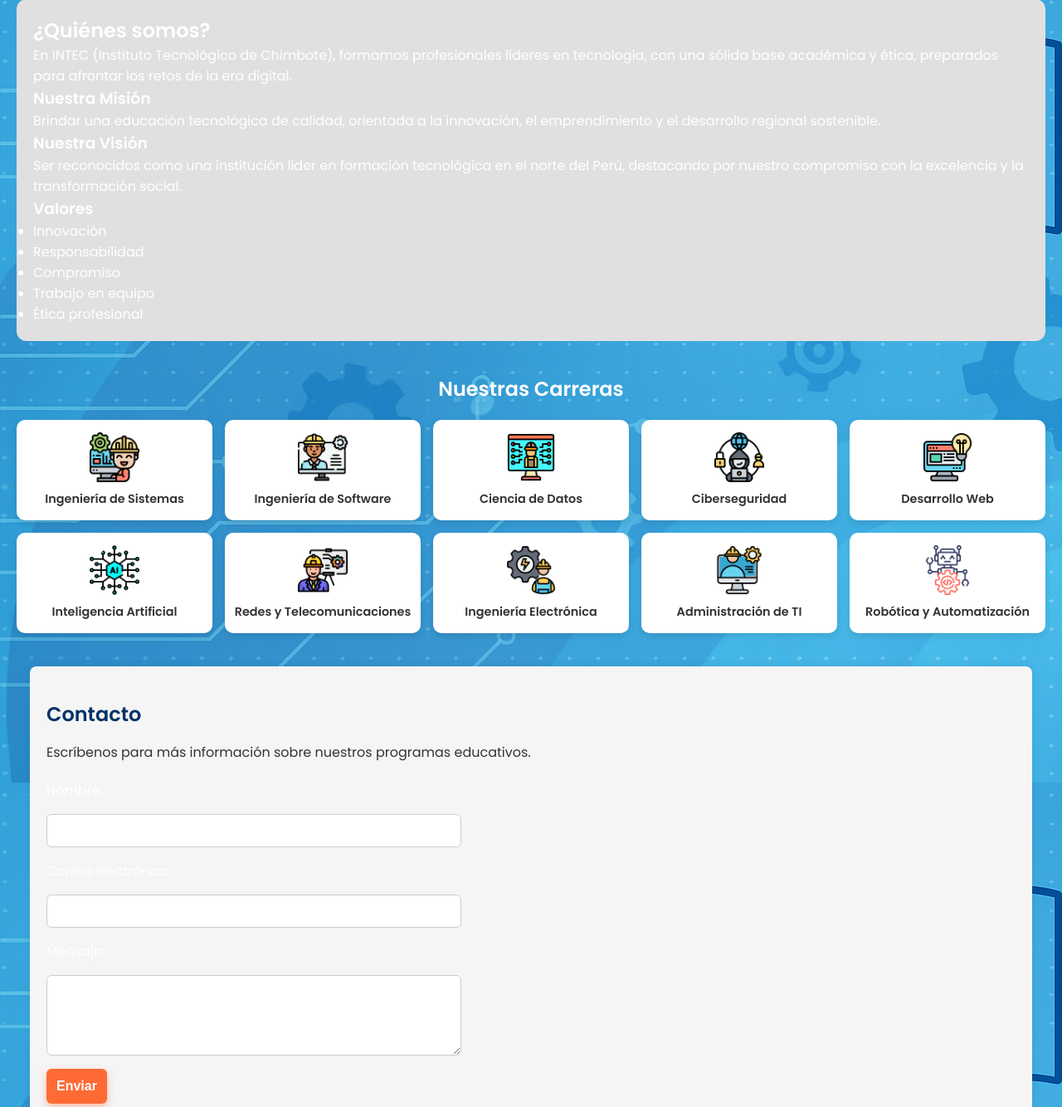
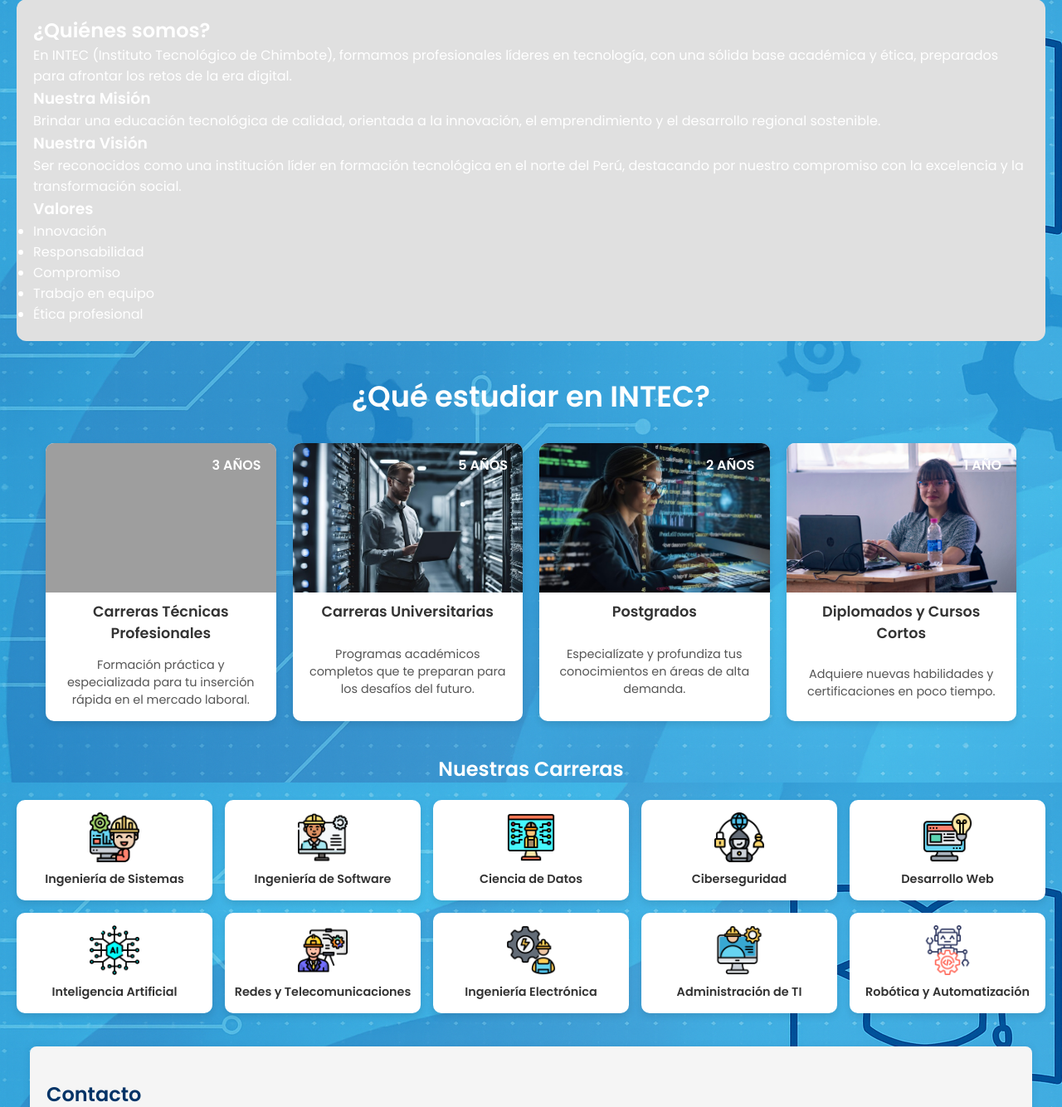
Before and after one commit to MassielSanchez/TrabajoWeb, a PHP site: page / in a window 1280 px wide. Shown: the part 81-1415 px from the top of the page at 83% size. Run offline with PHP 8.4, Linux system fonts and the light colour scheme; grey boxes are pictures that could not be loaded.

Commit message:
filosiofia

```diff
--- a/css/index.css
+++ b/css/index.css
@@ -12,6 +12,10 @@
 
 /* Finalmente, los estilos específicos de secciones */
 @import url('./modules/sections.css');
+
+/*diseño de Nuestra Filosofia*/
+@import url('./modules/filosofia.css');
+
 
 
 /* ================== */
--- /dev/null
+++ b/css/modules/filosofia.css
@@ -0,0 +1,105 @@
+/* ================== */
+/* 8. Sección "¿Qué estudiar en INTEC?" (IMÁGENES GRANDES - ANTES LLAMADA ".carreras" en el HTML antiguo) */
+/* Este bloque de CSS ha sido renombrado y ajustado para tu HTML actual */
+/* ================== */
+
+.filosofia-educativa h2 { /* <-- ESTO es para el H2 de la sección "Filosofía Educativa" */
+    color: var(--azul-intec);
+    margin-bottom: 30px;
+    font-size: 2.2em;
+}
+
+/* El resto de tu CSS para .filosofia-educativa y sus tarjetas */
+.filosofia-educativa {
+    text-align: center;
+    margin: 40px auto;
+    padding: 0 15px;
+    max-width: 1200px;
+}
+
+.que-estudiar { /* <-- ESTO es para la sección "Qué estudiar en INTEC?" (la de las imágenes grandes) */
+    text-align: center;
+    margin: 40px auto;
+    padding: 0 15px;
+    max-width: 1200px;
+}
+
+.que-estudiar h2 { /* <-- ESTO es para el H2 de la sección "Qué estudiar en INTEC?" */
+    color: var(--azul-intec);
+    margin-bottom: 30px;
+    font-size: 2.2em;
+}
+
+.cursos-grid { /* Define el diseño de la cuadrícula para las tarjetas */
+    display: grid;
+    grid-template-columns: repeat(auto-fit, minmax(250px, 1fr)); /* Crea las columnas responsivas */
+    gap: 20px;
+    margin-top: 20px;
+    justify-items: center;
+}
+
+.curso-card { /* Estilo general de cada tarjeta */
+    background: white;
+    border-radius: 10px;
+    box-shadow: 0 4px 8px rgba(0, 0, 0, 0.1);
+    text-decoration: none;
+    color: #333;
+    display: flex;
+    flex-direction: column;
+    align-items: center;
+    justify-content: flex-start;
+    overflow: hidden;
+    height: auto;
+    max-width: 100%;
+    transition: transform 0.3s ease;
+}
+
+.curso-card:hover { /* Efecto al pasar el mouse sobre la tarjeta */
+    transform: translateY(-8px);
+    box-shadow: 0 6px 12px rgba(0, 0, 0, 0.15);
+}
+
+.curso-card .imagen-contenedor { /* Contenedor de la imagen para control de altura y overflow */
+    width: 100%;
+    height: 180px;
+    overflow: hidden;
+    position: relative;
+}
+
+.curso-card .imagen-contenedor img { /* Estilo de la imagen dentro de la tarjeta */
+    width: 100%;
+    height: 100%;
+    object-fit: cover; /* Asegura que la imagen cubra el espacio sin distorsionarse */
+    display: block;
+}
+
+.curso-card .anio-label {
+    position: absolute;
+    top: 10px;
+    right: 10px;
+    background-color: var(--azul-intec);
+    color: white;
+    padding: 4px 8px;
+    font-weight: bold;
+    border-radius: 4px;
+    z-index: 10;
+    display: inline-block; /* Agregado para asegurar el renderizado del fondo */
+}
+
+.curso-card h3, .curso-card p { /* Estilo de los títulos y párrafos dentro de la tarjeta */
+    margin: 10px 15px;
+    text-align: center;
+    flex-grow: 1;
+}
+
+.curso-card h3 {
+    font-size: 1.1em;
+    color: #333;
+    margin-bottom: 5px;
+}
+
+.curso-card p {
+    font-size: 0.9em;
+    color: #555;
+    margin-bottom: 15px;
+}
--- a/index.html
+++ b/index.html
@@ -68,6 +68,46 @@
                 <li>Ética profesional</li>
             </ul>
         </section>
+<section class="que-estudiar">
+    <h2>¿Qué estudiar en INTEC?</h2>
+    <div class="cursos-grid">
+        <a href="#" class="curso-card">
+            <div class="imagen-contenedor">
+                <img src="img/1.jpg" alt="Carrera Técnica Profesional">
+                <span class="anio-label">3 AÑOS</span>
+            </div>
+            <h3>Carreras Técnicas Profesionales</h3>
+            <p>Formación práctica y especializada para tu inserción rápida en el mercado laboral.</p>
+        </a>
+
+        <a href="#" class="curso-card">
+            <div class="imagen-contenedor">
+                <img src="img/2.jpg" alt="Carrera Universitaria">
+                <span class="anio-label">5 AÑOS</span>
+            </div>
+            <h3>Carreras Universitarias</h3>
+            <p>Programas académicos completos que te preparan para los desafíos del futuro.</p>
+        </a>
+
+        <a href="#" class="curso-card">
+            <div class="imagen-contenedor">
+                <img src="img/3.jpg" alt="Postgrados">
+                <span class="anio-label">2 AÑOS</span>
+            </div>
+            <h3>Postgrados</h3>
+            <p>Especialízate y profundiza tus conocimientos en áreas de alta demanda.</p>
+        </a>
+
+        <a href="#" class="curso-card">
+            <div class="imagen-contenedor">
+                <img src="img/4.jpg" alt="Diplomados y Cursos Cortos">
+                <span class="anio-label">1 AÑO</span>
+            </div>
+            <h3>Diplomados y Cursos Cortos</h3>
+            <p>Adquiere nuevas habilidades y certificaciones en poco tiempo.</p>
+        </a>
+    </div>
+</section>
 
         <section class="carreras" id="carreras">
             <h2>Nuestras Carreras</h2>
```
Also changed, not shown: img/2.jpg (added), img/3.jpg (added), img/4.jpg (added), 1 other file.
